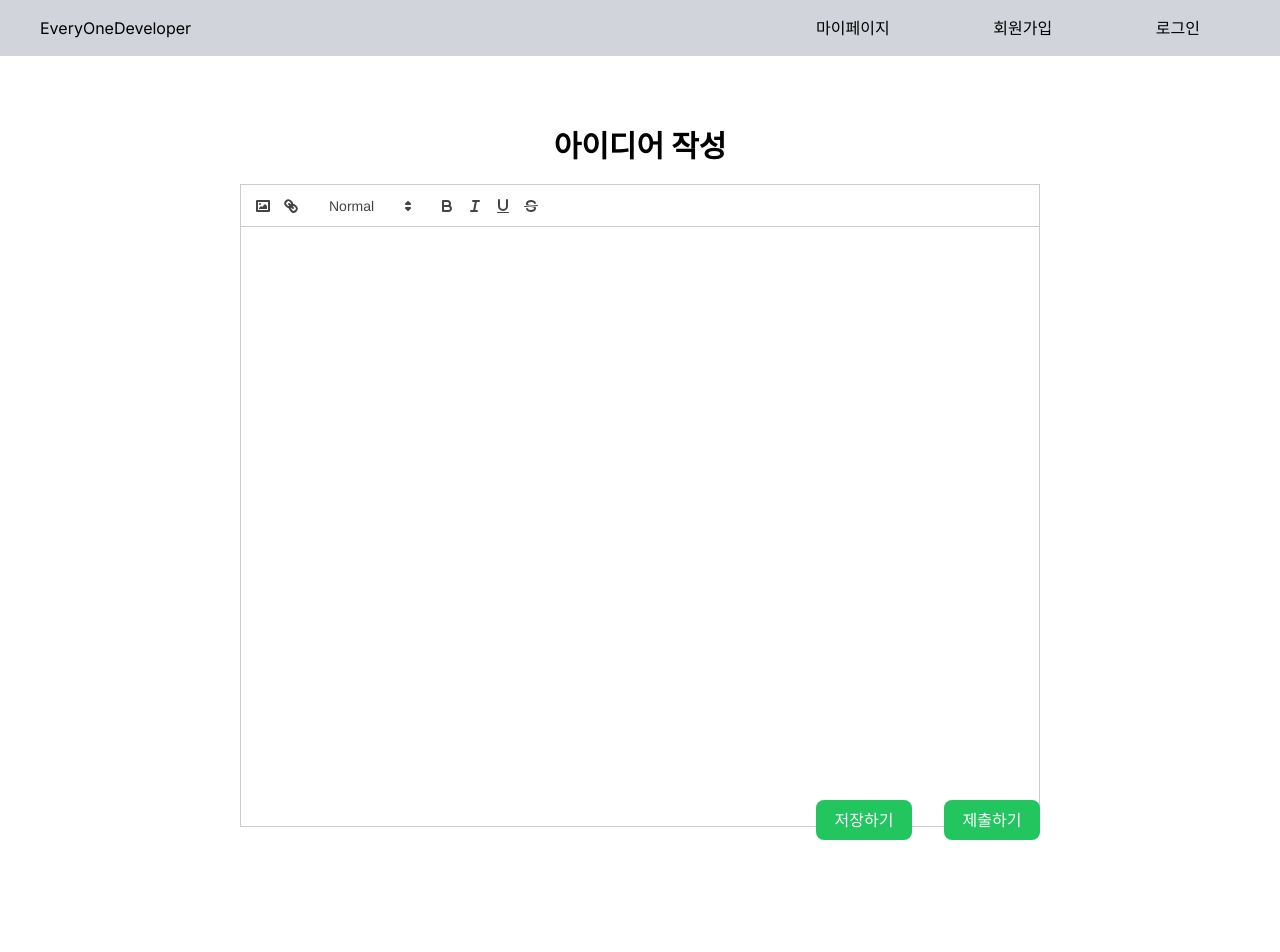
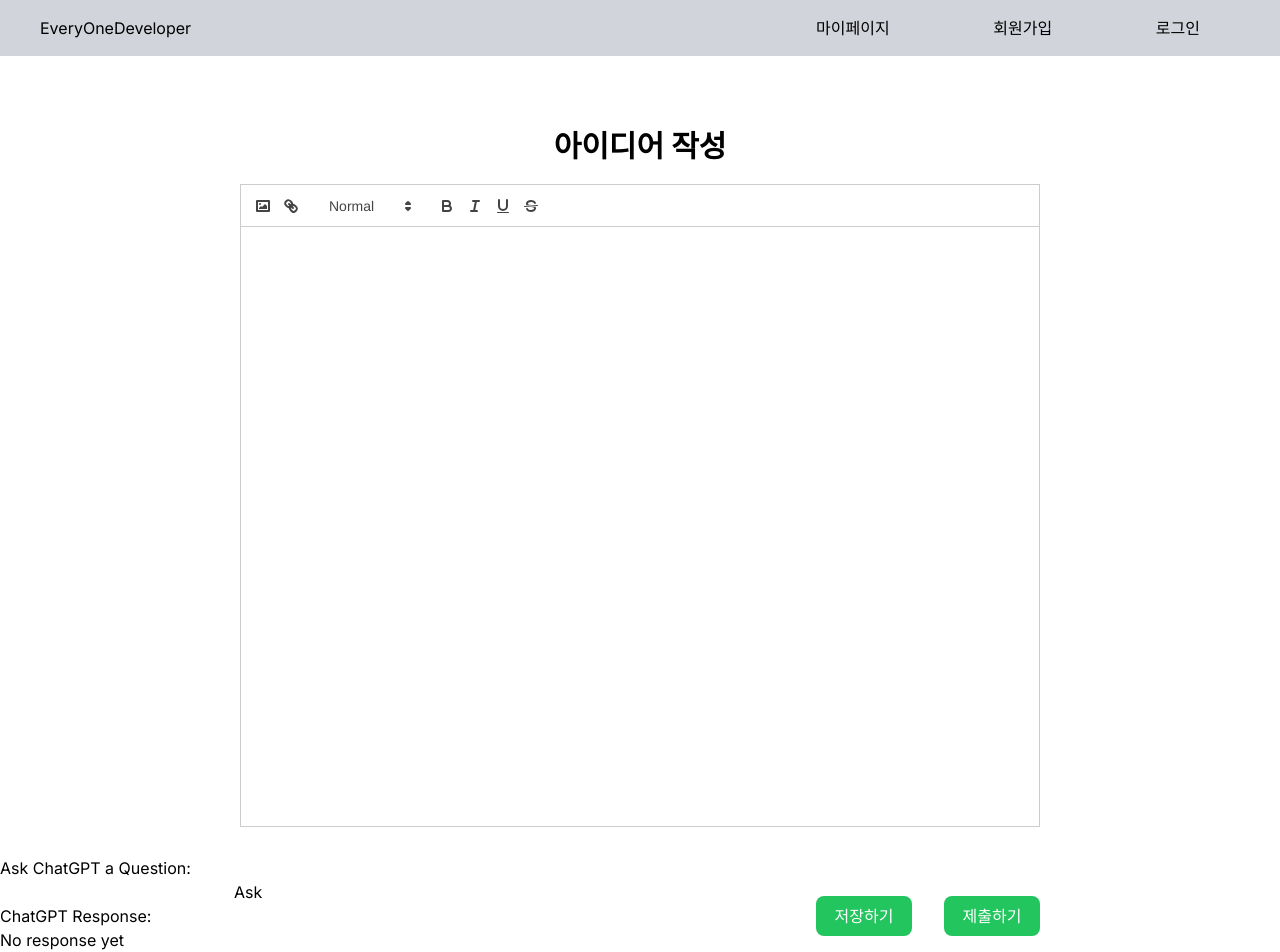
Before and after one commit to kimwoojin123/eod, a Next.js app: page /ideaApply/ideaWrite in a window 1280 px wide. Shown: the top 952 px of the page. Before the commit the page ends 896 px from the top, so only its background shows below. Built offline with nearby package versions, Linux system fonts and the light colour scheme.

Commit message:
gpt api 가져오기 설정중 중간 저장

```diff
--- a/app/ideaApply/ideaWrite/page.tsx
+++ b/app/ideaApply/ideaWrite/page.tsx
@@ -2,6 +2,8 @@
 
 import React, { useState } from 'react';
 import TextEditor from "@/app/ui/textEditor"
+import GptAI from '@/app/ui/gptAI';
+
 
 export default function IdeaWrite(){
   const [editorValue, setEditorValue] = useState<string>('');
@@ -16,6 +18,7 @@ export default function IdeaWrite(){
         <h1 className='font-bold text-3xl mb-5'>아이디어 작성</h1>
         <TextEditor value={editorValue} onChange={handleEditorChange} />
       </div>
+      <GptAI />
       <div className='flex justify-center relative left-72 bottom-14'>
         <div className='flex w-56 justify-between'>
           <button className='w-24 h-10 bg-green-500 text-white rounded-lg'>저장하기</button>
--- /dev/null
+++ b/app/ui/gptAI.tsx
@@ -0,0 +1,31 @@
+import React, { useState } from 'react';
+import { gptSetting } from './gptSetting';
+
+export default function GptAI() {
+  const [question, setQuestion] = useState<string>('');
+  const [response, setResponse] = useState<string>('No response yet');
+
+  const handleAskQuestion = async () => {
+    try {
+      const result = await gptSetting(question);
+      setResponse(result);
+    } catch (error) {
+      console.error('Error fetching data:', error);
+    }
+  };
+
+  return (
+    <div>
+      <h1>Ask ChatGPT a Question:</h1>
+      <input
+        type="text"
+        value={question}
+        onChange={(e) => setQuestion(e.target.value)}
+      />
+      <button onClick={handleAskQuestion}>Ask</button>
+
+      <h2>ChatGPT Response:</h2>
+      <p>{response}</p>
+    </div>
+  );
+}
--- /dev/null
+++ b/app/ui/gptSetting.tsx
@@ -0,0 +1,28 @@
+import OpenAI from "openai";
+
+
+const openai = new OpenAI({
+    apiKey : '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',
+    organization: 'org-ecDIbKJfKgK760bFCUKIsBJU',
+    dangerouslyAllowBrowser: true,
+});
+
+export async function gptSetting(question: string) {
+    try {
+      const stream = await openai.chat.completions.create({
+        model: "gpt-3.5-turbo",
+        messages: [{ role: "user", content: question }],
+        stream: true,
+      });
+
+      let result = '';
+      for await (const chunk of stream) {
+        result += chunk.choices[0]?.message?.content || '';
+      }
+
+      return result;
+    } catch (error) {
+      console.error('Error fetching data:', error);
+      throw error;
+    }
+  }
--- a/package.json
+++ b/package.json
@@ -13,6 +13,7 @@
     "aws-amplify": "^6.0.13",
     "highlight.js": "^11.9.0",
     "next": "14.1.0",
+    "openai": "^4.0.0",
     "quill": "^2.0.0-beta.1",
     "quill-image-resize": "^3.0.9",
     "react": "^18",
```
Also changed, not shown: 1 other file (tests, documents, lock files or other folders).
